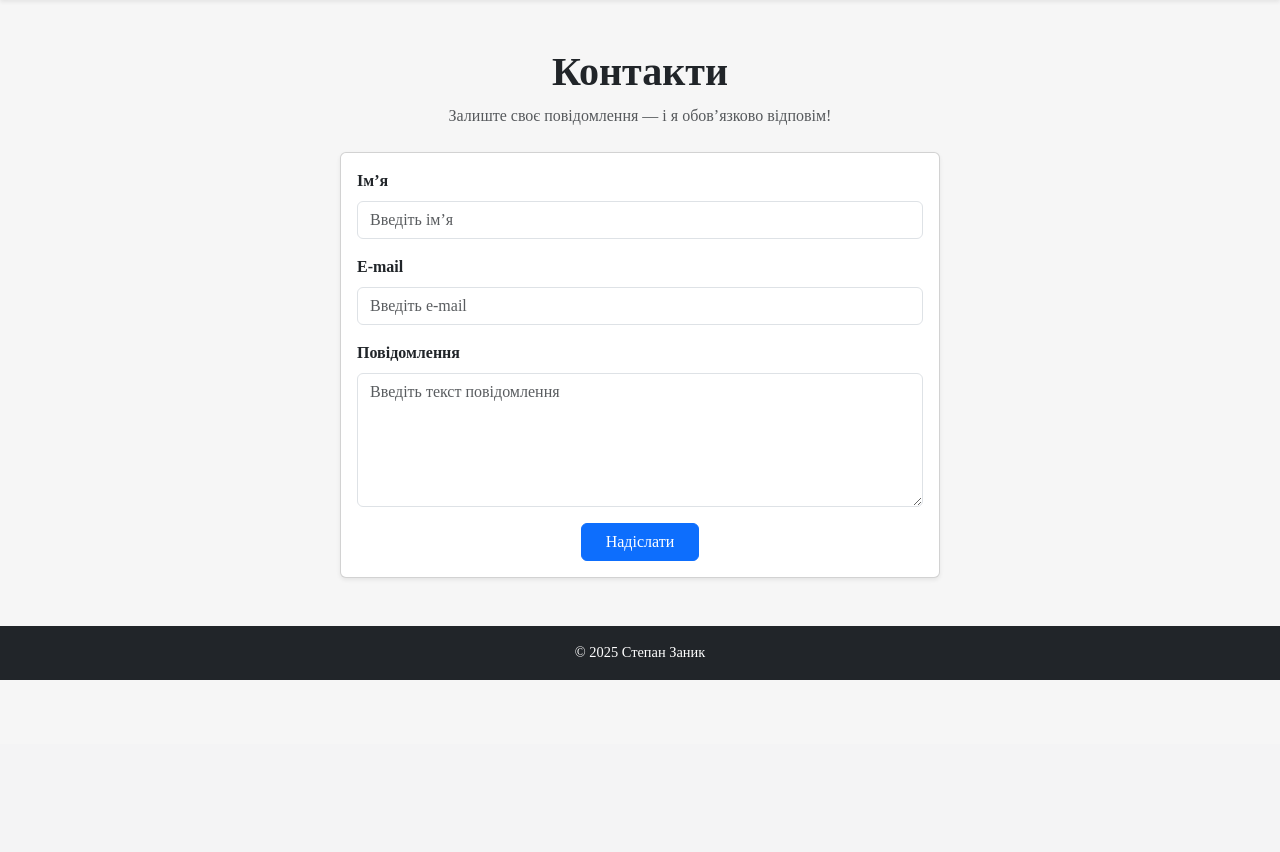
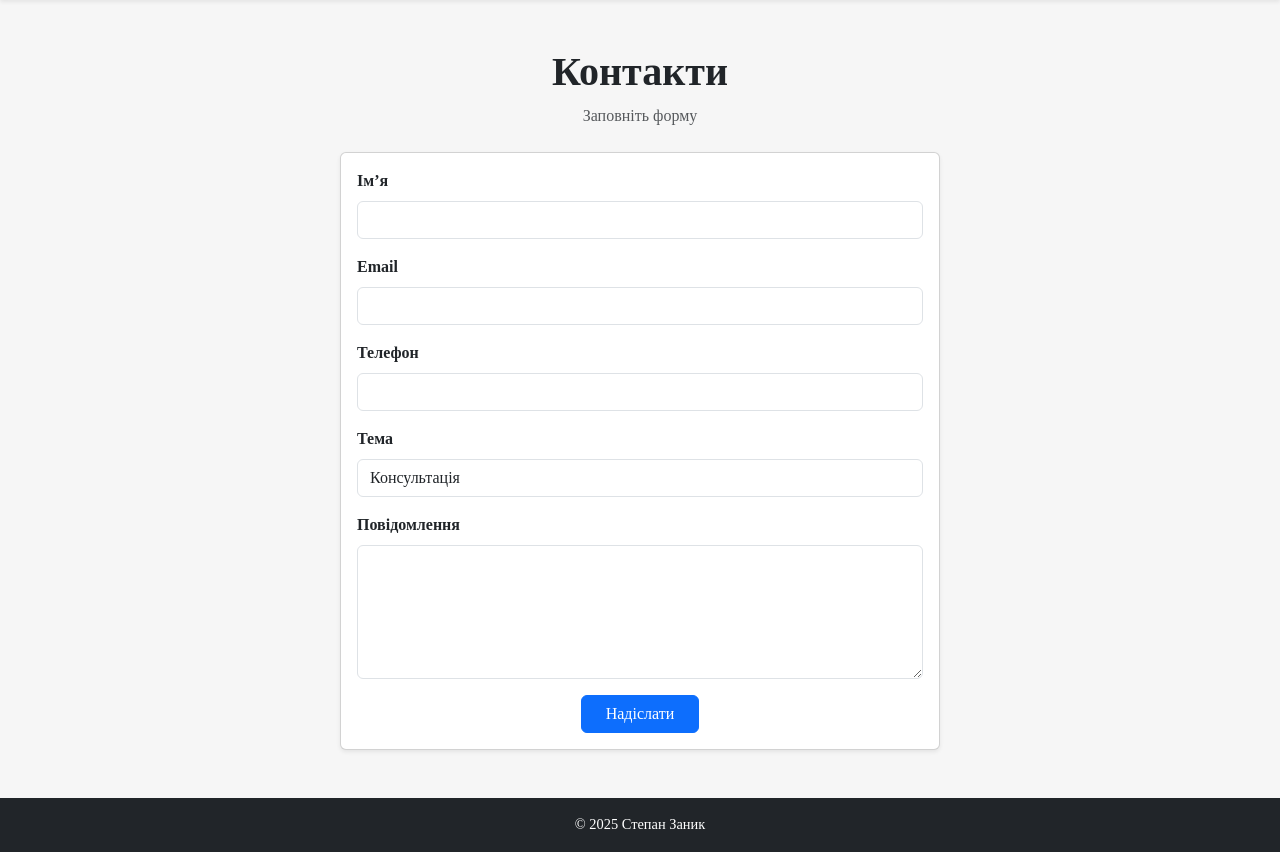
Before and after one commit to ZanykStepan/flask-app-lab, a Flask app: page /contacts in a window 1280 px wide. Shown: the part 56-908 px from the top of the page. Before the commit the page ends 736 px from the top, so only its background shows below. Run offline with Flask 3, Linux system fonts and the light colour scheme; some libraries are stand-ins or nearby versions.

Commit message:
final commit for lab5

```diff
--- /dev/null
+++ b/app/forms.py
@@ -0,0 +1,34 @@
+from flask_wtf import FlaskForm
+from wtforms import StringField, TextAreaField, SelectField, SubmitField
+from wtforms.validators import DataRequired, Length, Email, Regexp
+
+
+class ContactForm(FlaskForm):
+    name = StringField('Ім’я', validators=[
+        DataRequired(message="Це поле обов'язкове"),
+        Length(min=4, max=10, message="Довжина має бути від 4 до 10 символів")
+    ])
+
+    email = StringField('Email', validators=[
+        DataRequired(),
+        Email(message="Некоректний email")
+    ])
+
+    phone = StringField('Телефон', validators=[
+        DataRequired(),
+        Regexp(r'^\+380\d{9}$', message="Формат: +380XXXXXXXXX")
+    ])
+
+    subject = SelectField('Тема', choices=[
+        ('consultation', 'Консультація'),
+        ('order', 'Замовлення'),
+        ('collaboration', 'Співпраця'),
+        ('other', 'Інше')
+    ])
+
+    message = TextAreaField('Повідомлення', validators=[
+        DataRequired(),
+        Length(max=500, message="Не більше 500 символів")
+    ])
+
+    submit = SubmitField('Надіслати')
--- /dev/null
+++ b/app/templates/_render_field.html
@@ -0,0 +1,19 @@
+{% macro render_field(field) %}
+  <div class="mb-3">
+    {{ field.label(class="form-label fw-bold") }}
+
+    {% if field.errors %}
+        {{ field(class="form-control is-invalid", **kwargs) }}
+    {% else %}
+        {{ field(class="form-control", **kwargs) }}
+    {% endif %}
+
+    {% if field.errors %}
+      <div class="invalid-feedback d-block">
+        {% for error in field.errors %}
+          <span>{{ error }}</span>
+        {% endfor %}
+      </div>
+    {% endif %}
+  </div>
+{% endmacro %}
--- a/app/templates/contacts.html
+++ b/app/templates/contacts.html
@@ -1,32 +1,26 @@
 {% extends 'base.html' %}
+{% from "_render_field.html" import render_field %}
 
 {% block content %}
 <section class="mt-4">
     <div class="text-center mb-4">
         <h1 class="fw-bold">Контакти</h1>
-        <p class="opacity-75">Залиште своє повідомлення — і я обов’язково відповім!</p>
+        <p class="opacity-75">Заповніть форму</p>
     </div>
 
     <div class="card shadow-sm mx-auto" style="max-width: 600px;">
         <div class="card-body">
-            <form action="#" method="post" class="needs-validation">
-                <div class="mb-3">
-                    <label for="name" class="form-label fw-semibold">Ім’я</label>
-                    <input type="text" class="form-control" id="name" name="name" placeholder="Введіть ім’я" required>
-                </div>
+            <form method="POST" action="{{ url_for('contacts') }}" novalidate>
+                {{ form.hidden_tag() }}
 
-                <div class="mb-3">
-                    <label for="email" class="form-label fw-semibold">E-mail</label>
-                    <input type="email" class="form-control" id="email" name="email" placeholder="Введіть e-mail" required>
-                </div>
+                {{ render_field(form.name) }}
+                {{ render_field(form.email) }}
+                {{ render_field(form.phone) }}
+                {{ render_field(form.subject) }}
+                {{ render_field(form.message, rows=5) }}
 
-                <div class="mb-3">
-                    <label for="message" class="form-label fw-semibold">Повідомлення</label>
-                    <textarea class="form-control" id="message" name="message" placeholder="Введіть текст повідомлення" rows="5" required></textarea>
-                </div>
-
-                <div class="text-center">
-                    <button type="submit" class="btn btn-primary px-4">Надіслати</button>
+                <div class="text-center mt-3">
+                    {{ form.submit(class="btn btn-primary px-4") }}
                 </div>
             </form>
         </div>
--- a/app/views.py
+++ b/app/views.py
@@ -1,10 +1,27 @@
+from flask import render_template, request, redirect, url_for, flash
 from app import app
-from flask import render_template
+from app.forms import ContactForm
+import logging
+
+logging.basicConfig(filename='app.log', level=logging.INFO,
+                    format='%(asctime)s %(levelname)s: %(message)s')
+
 
 @app.route('/')
 def resume():
     return render_template('resume.html', title='Резюме')
 
-@app.route('/contacts')
+
+@app.route('/contacts', methods=['GET', 'POST'])
 def contacts():
-    return render_template('contacts.html', title='Контакти')
+    form = ContactForm()
+
+    if form.validate_on_submit():
+        log_message = f"User: {form.name.data}, Email: {form.email.data}, Subject: {form.subject.data}"
+        logging.info(log_message)
+
+        flash(f"Повідомлення від {form.name.data} ({form.email.data}) успішно надіслано!", "success")
+
+        return redirect(url_for('contacts'))
+
+    return render_template('contacts.html', title='Контакти', form=form)
```
Also changed, not shown: app/users/forms.py (added, +18 -0 lines), app/users/templates/users/login.html (+15 -8 lines), app/users/views.py (+15 -6 lines), 1 other file.
